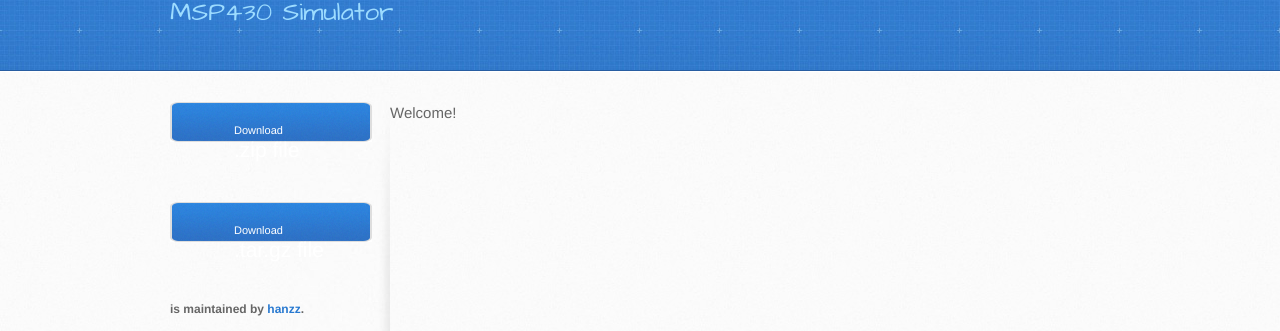
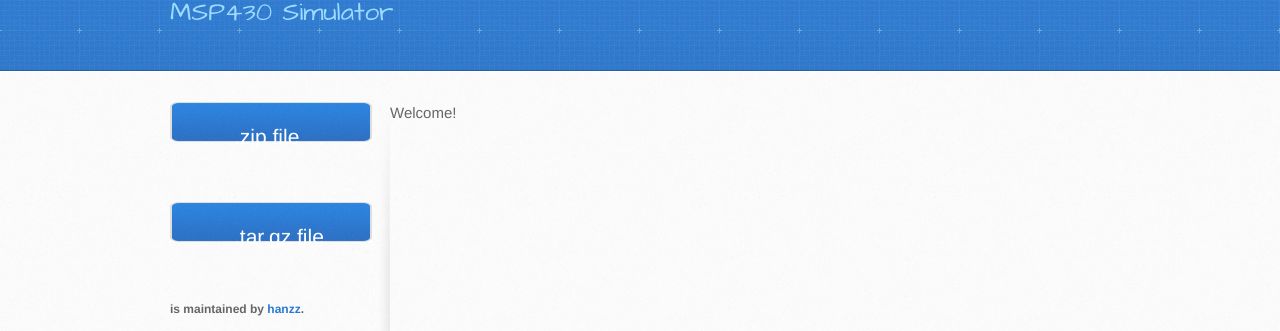
Before and after one commit to jankaluza/qsimkit, a Jekyll site: the page built from index.html, in a window 1280 px wide. Shown: the part 130-461 px from the top of the page. Built offline with Jekyll 4.4.1, drawn with Linux system fonts in a browser that asks for light colours; Markdown is read by kramdown in place of the engine named in the settings.

Commit message:
sidebar update

```diff
--- a/_layouts/default.html
+++ b/_layouts/default.html
@@ -33,11 +33,9 @@
 
         <aside id="sidebar">
           <a href="https://github.com/hanzz/qsimkit/zipball/master" class="button">
-            <small>Download</small>
             .zip file
           </a>
           <a href="https://github.com/hanzz/qsimkit/tarball/master" class="button">
-            <small>Download</small>
             .tar.gz file
           </a>
 
```
